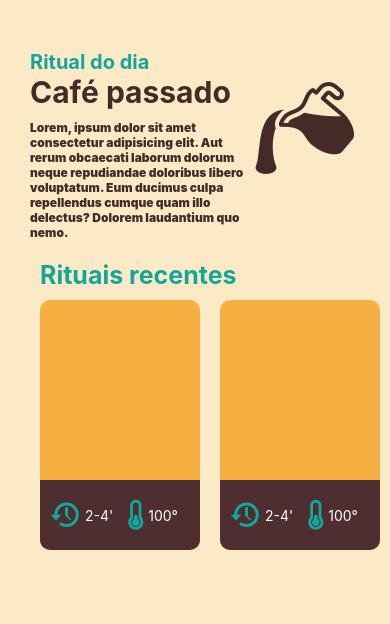
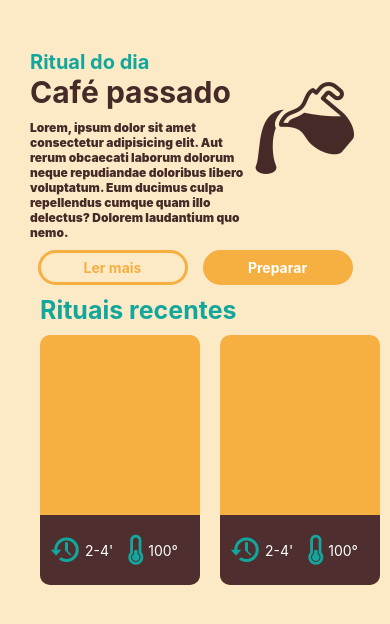
Before and after one commit to lucianolimafer/cofferitus, a React Native app: screen / in a window 390 px wide. Shown: the top 624 px of the page. Built offline with nearby package versions, Linux system fonts and the light colour scheme.

Commit message:
Add btn with styles

```diff
--- a/src/components/posts/index.tsx
+++ b/src/components/posts/index.tsx
@@ -1,10 +1,17 @@
 import React from 'react';
-import { StyleSheet, View, Text, Image } from 'react-native';
+import {
+    StyleSheet,
+    View,
+    Text,
+    Image,
+    TouchableOpacity
+} from 'react-native';
 
 
 
 export default function Posts() {
     return (
+        <View>
             <View style={{flexDirection: 'row'}}>
                 <View style={styles.areaOne}>
                     <Text style={styles.titleOne}>
@@ -23,6 +30,20 @@ export default function Posts() {
                     <Image style={styles.imgOne} source={require('../../assets/icons/icons8-pour-100.png')}/>
                 </View>
             </View>
+            <View style={{flexDirection: 'row', alignSelf: 'center', padding: 10}}>
+                <TouchableOpacity style={styles.btnLM}>
+                    <Text style={styles.textBTN}>
+                        Ler mais
+                    </Text>
+                </TouchableOpacity>
+                <TouchableOpacity style={styles.btnLM2}>
+                    <Text style={styles.textBTN2}>
+                        Preparar
+                    </Text>
+                </TouchableOpacity>
+            </View>
+        </View>
+
     )
 }
 
@@ -53,5 +74,38 @@ const styles = StyleSheet.create({
     imgOne: {
         marginTop: 80,
         marginRight: 20
+    },
+    btnLM: {
+        fontSize: 20,
+        fontWeight: 'bold',
+        color: '#fceac7',
+        borderWidth: 3,
+        borderColor: '#f6af41',
+        borderRadius: 20,
+        width: 150,
+        height: 35,
+        marginRight: 15,
+        alignItems: "center",
+        justifyContent: "center"
+    },
+    btnLM2: {
+        fontSize: 20,
+        fontWeight: 'bold',
+        backgroundColor: '#f6af41',
+        borderWidth: 3,
+        borderColor: '#f6af41',
+        borderRadius: 20,
+        width: 150,
+        height: 35,
+        alignItems: "center",
+        justifyContent: "center"
+    },
+    textBTN: {
+        fontWeight: 'bold',
+        color: '#f6af41'
+    },
+    textBTN2: {
+        fontWeight: 'bold',
+        color: '#fff'
     }
 })
--- a/src/components/recipes/index.tsx
+++ b/src/components/recipes/index.tsx
@@ -51,7 +51,6 @@ export default function Recipes() {
 
 const styles = StyleSheet.create({
     topic: {
-        marginTop: 20,
         fontSize: 25,
         fontWeight: 'bold',
         marginLeft: 40,
```
Lines whose indentation alone changed are shown as unchanged.
